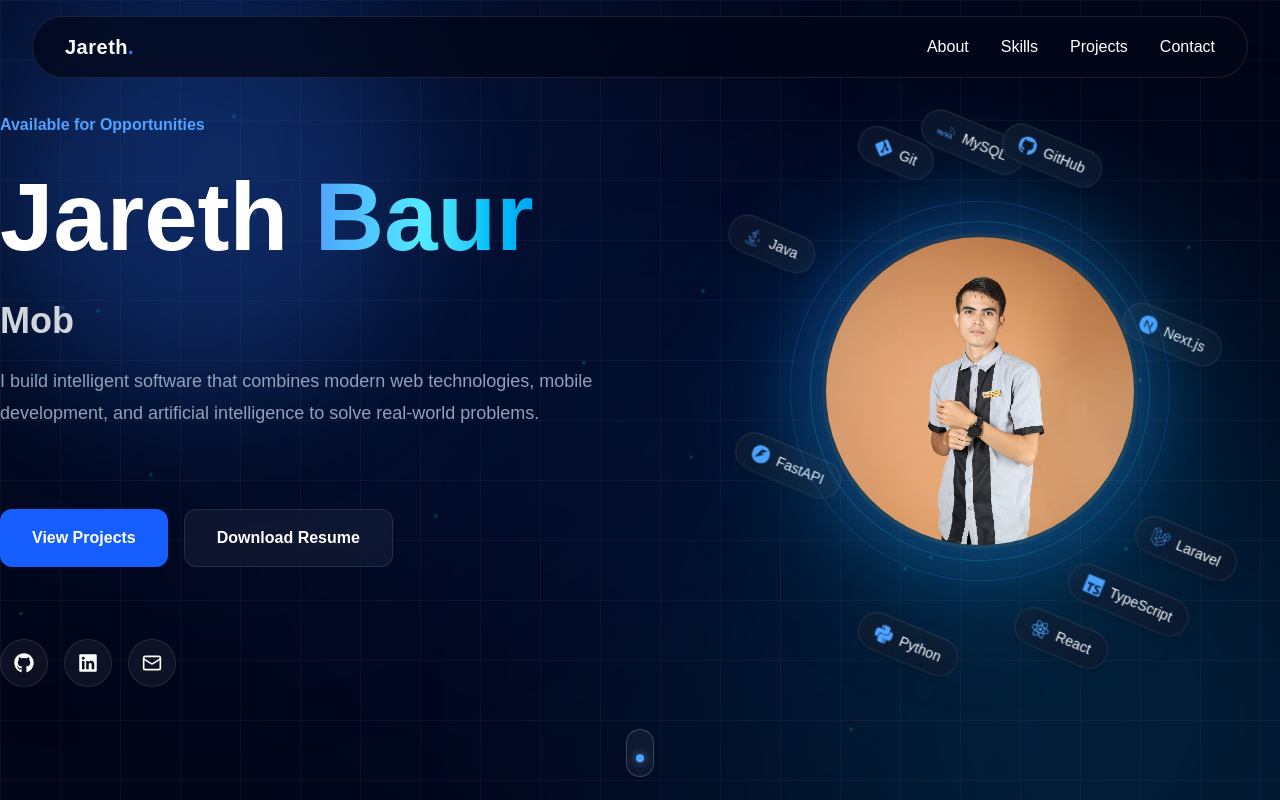
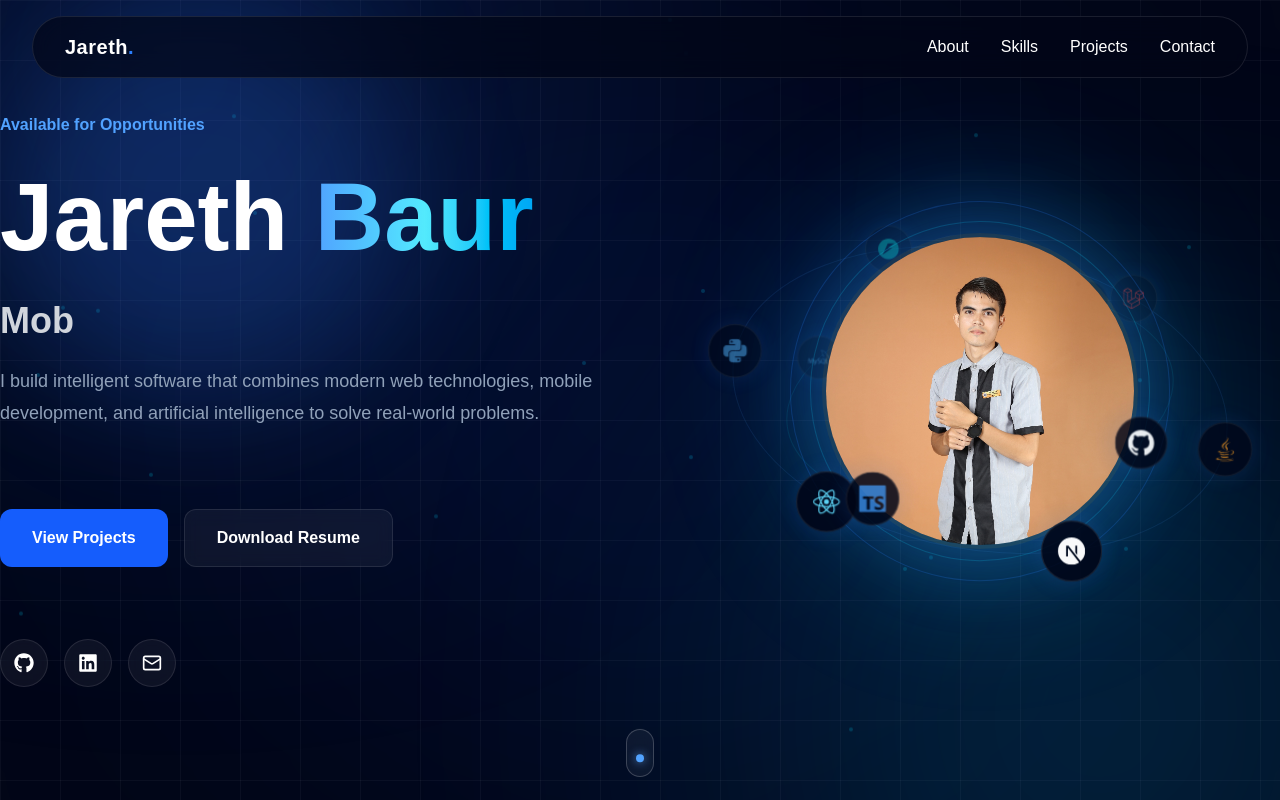
Before and after one commit to Jareth-Baur/my-portfolio, a Next.js app: page / in a window 1280 px wide. Shown: the top 800 px of the page. Built offline with nearby package versions, Linux system fonts and the light colour scheme.

Commit message:
feat: add orbiting tech icons to hero section

```diff
--- a/src/components/hero/FloatingBadge.tsx
+++ b/src/components/hero/FloatingBadge.tsx
@@ -4,7 +4,6 @@ import { motion } from "framer-motion";
 
 interface FloatingBadgeProps {
   icon: React.ReactNode;
-  title: string;
   className?: string;
   reverseDuration?: number;
   reverseDirection?: 1 | -1;
@@ -12,7 +11,6 @@ interface FloatingBadgeProps {
 
 export default function FloatingBadge({
   icon,
-  title,
   className = "",
   reverseDuration = 35,
   reverseDirection = -1,
@@ -20,12 +18,11 @@ export default function FloatingBadge({
   return (
     <motion.div
       whileHover={{
-        scale: 1.12,
-        y: -4,
+        scale: 1.25,
       }}
       animate={{
-        scale: [1, 1.03, 1],
         rotate: reverseDirection * 360,
+        scale: [1, 1.08, 1],
       }}
       transition={{
         rotate: {
@@ -42,28 +39,26 @@ export default function FloatingBadge({
       className={`
         absolute
         flex
+        h-14
+        w-14
         items-center
-        gap-2
+        justify-center
         rounded-full
         border
         border-white/10
-        bg-slate-900/70
-        px-4
-        py-2
+        bg-slate-900/80
         backdrop-blur-xl
         shadow-lg
         transition-all
         duration-300
-        hover:border-blue-400
-        hover:shadow-[0_0_30px_rgba(59,130,246,0.4)]
+        hover:border-blue-500
+        hover:shadow-[0_0_25px_rgba(59,130,246,.45)]
         ${className}
       `}
     >
-      <span className="text-lg text-blue-400">{icon}</span>
-
-      <span className="whitespace-nowrap text-sm font-medium">
-        {title}
-      </span>
+      <div className="text-3xl">
+        {icon}
+      </div>
     </motion.div>
   );
 }
--- a/src/components/hero/HeroImage.tsx
+++ b/src/components/hero/HeroImage.tsx
@@ -4,7 +4,7 @@ import { motion, useMotionValue, useSpring } from "framer-motion";
 import { useEffect } from "react";
 import Image from "next/image";
 
-import FloatingBadge from "./FloatingBadge";
+import OrbitIcon from "./OrbitIcon";
 
 import {
   SiNextdotjs,
@@ -19,6 +19,22 @@ import {
 } from "react-icons/si";
 
 import { FaJava } from "react-icons/fa6";
+
+const outerTechnologies = [
+  <SiNextdotjs key="next" className="text-white" />,
+  <SiReact key="react" className="text-[#61DAFB]" />,
+  <SiPython key="python" className="text-[#3776AB]" />,
+  <SiFastapi key="fastapi" className="text-[#009688]" />,
+  <SiLaravel key="laravel" className="text-[#FF2D20]" />,
+  <FaJava key="java" className="text-[#F89820]" />,
+];
+
+const innerTechnologies = [
+  <SiTypescript key="typescript" className="text-[#3178C6]" />,
+  <SiMysql key="mysql" className="text-[#4479A1]" />,
+  <SiGit key="git" className="text-[#F05032]" />,
+  <SiGithub key="github" className="text-white" />,
+];
 
 export default function HeroImage() {
   const mouseX = useMotionValue(0);
@@ -44,120 +60,89 @@ export default function HeroImage() {
 
     window.addEventListener("mousemove", move);
 
-    return () => window.removeEventListener("mousemove", move);
+    return () => {
+      window.removeEventListener("mousemove", move);
+    };
   }, [mouseX, mouseY]);
 
   return (
-    <div className="relative flex w-full items-center justify-center">
-      {/* Floating Tech Badges */}
-      <div className="pointer-events-none absolute inset-0">
-        {/* Outer Orbit */}
-        <motion.div
-          animate={{ rotate: 360 }}
-          transition={{
-            duration: 35,
-            repeat: Infinity,
-            ease: "linear",
-          }}
-          className="absolute inset-0"
+    <div className="relative flex min-h-[550px] w-full items-center justify-center overflow-visible">
+      {/* Orbit Paths */}
+      <div
+        className="
+          pointer-events-none
+          absolute
+          left-1/2
+          top-1/2
+          z-0
+          h-[300px]
+          w-[500px]
+          -translate-x-1/2
+          -translate-y-1/2
+          rotate-[10deg]
+          rounded-[50%]
+          border
+          border-blue-400/10
+        "
+      />
+
+      <div
+        className="
+          pointer-events-none
+          absolute
+          left-1/2
+          top-1/2
+          z-0
+          h-[210px]
+          w-[390px]
+          -translate-x-1/2
+          -translate-y-1/2
+          -rotate-[8deg]
+          rounded-[50%]
+          border
+          border-cyan-400/10
+        "
+      />
+
+      {/* Outer Orbit Icons */}
+      {outerTechnologies.map((icon, index) => (
+        <OrbitIcon
+          key={`outer-${index}`}
+          angle={(360 / outerTechnologies.length) * index}
+          radiusX={250}
+          radiusY={150}
+          duration={40}
+          tilt={10}
+          size={54}
         >
-          {/* Top */}
-          <FloatingBadge
-            icon={<SiNextdotjs />}
-            title="Next.js"
-            className="left-1/2 -top-8 -translate-x-1/2"
-            reverseDuration={35}
-            reverseDirection={-1}
-          />
+          {icon}
+        </OrbitIcon>
+      ))}
 
-          {/* Top Right */}
-          <FloatingBadge
-            icon={<SiLaravel />}
-            title="Laravel"
-            className="right-10 top-6"
-            reverseDuration={35}
-            reverseDirection={-1}
-          />
-
-          {/* Right Upper */}
-          <FloatingBadge
-            icon={<SiTypescript />}
-            title="TypeScript"
-            className="right-0 top-1/4"
-            reverseDuration={35}
-            reverseDirection={-1}
-          />
-
-          {/* Right */}
-          <FloatingBadge
-            icon={<SiReact />}
-            title="React"
-            className="right-0 top-1/2 -translate-y-1/2"
-            reverseDuration={35}
-            reverseDirection={-1}
-          />
-
-          {/* Bottom Right */}
-          <FloatingBadge
-            icon={<SiPython />}
-            title="Python"
-            className="right-10 bottom-6"
-            reverseDuration={35}
-            reverseDirection={-1}
-          />
-
-          {/* Bottom */}
-          <FloatingBadge
-            icon={<SiFastapi />}
-            title="FastAPI"
-            className="left-1/2 -translate-x-1/2 -bottom-8"
-            reverseDuration={35}
-            reverseDirection={-1}
-          />
-
-          {/* Bottom Left */}
-          <FloatingBadge
-            icon={<FaJava />}
-            title="Java"
-            className="left-10 bottom-6"
-            reverseDuration={35}
-            reverseDirection={-1}
-          />
-
-          {/* Left */}
-          <FloatingBadge
-            icon={<SiGit />}
-            title="Git"
-            className="left-0 top-1/2 -translate-y-1/2"
-            reverseDuration={35}
-            reverseDirection={-1}
-          />
-
-          {/* Left Upper */}
-          <FloatingBadge
-            icon={<SiMysql />}
-            title="MySQL"
-            className="left-0 top-1/4"
-            reverseDuration={35}
-            reverseDirection={-1}
-          />
-
-          {/* Upper Left */}
-          <FloatingBadge
-            icon={<SiGithub />}
-            title="GitHub"
-            className="left-10 top-6"
-            reverseDuration={35}
-            reverseDirection={-1}
-          />
-        </motion.div>
-      </div>
+      {/* Inner Orbit Icons */}
+      {innerTechnologies.map((icon, index) => (
+        <OrbitIcon
+          key={`inner-${index}`}
+          angle={
+            (360 / innerTechnologies.length) * index +
+            360 / innerTechnologies.length / 2
+          }
+          radiusX={195}
+          radiusY={105}
+          duration={30}
+          tilt={-8}
+          size={48}
+        >
+          {icon}
+        </OrbitIcon>
+      ))}
 
       {/* Profile */}
       <motion.div
         style={{
           rotateX,
           rotateY,
+          zIndex: 20,
         }}
         animate={{
           y: [0, -10, 0],
@@ -167,30 +152,57 @@ export default function HeroImage() {
           repeat: Infinity,
           ease: "easeInOut",
         }}
-        className="relative h-64 w-64 sm:h-72 sm:w-72 md:h-80 md:w-80 lg:h-[380px] lg:w-[380px]"
+        className="
+          relative
+          h-64
+          w-64
+          sm:h-72
+          sm:w-72
+          md:h-80
+          md:w-80
+          lg:h-[380px]
+          lg:w-[380px]
+        "
       >
         {/* Glow */}
         <div className="absolute inset-0 rounded-full bg-gradient-to-br from-blue-500/30 via-cyan-400/20 to-sky-500/30 blur-3xl" />
 
         {/* Rotating Rings */}
         <motion.div
-          animate={{ rotate: 360 }}
+          animate={{
+            rotate: 360,
+          }}
           transition={{
             duration: 30,
             repeat: Infinity,
             ease: "linear",
           }}
-          className="absolute inset-0 rounded-full border border-blue-500/20"
+          className="
+            absolute
+            inset-0
+            rounded-full
+            border
+            border-blue-500/20
+          "
         />
 
         <motion.div
-          animate={{ rotate: 360 }}
+          animate={{
+            rotate: 360,
+          }}
           transition={{
             duration: 20,
             repeat: Infinity,
             ease: "linear",
           }}
-          className="absolute inset-4 rounded-full border border-cyan-400/20 sm:inset-5"
+          className="
+            absolute
+            inset-4
+            rounded-full
+            border
+            border-cyan-400/20
+            sm:inset-5
+          "
         />
 
         <motion.div
@@ -202,17 +214,44 @@ export default function HeroImage() {
             repeat: Infinity,
             ease: "easeInOut",
           }}
-          className="absolute inset-8 rounded-full border border-white/10 sm:inset-10"
+          className="
+            absolute
+            inset-8
+            rounded-full
+            border
+            border-white/10
+            sm:inset-10
+          "
         />
 
         {/* Profile Image */}
-        <div className="absolute inset-6 overflow-hidden rounded-full border-4 border-white/10 shadow-[0_0_80px_rgba(59,130,246,0.35)] transition-all duration-500 hover:scale-105 hover:border-blue-400 hover:shadow-[0_0_120px_rgba(59,130,246,0.7)] sm:inset-8">
+        <div
+          className="
+            absolute
+            inset-6
+            overflow-hidden
+            rounded-full
+            border-4
+            border-white/10
+            shadow-[0_0_80px_rgba(59,130,246,0.35)]
+            transition-all
+            duration-500
+            hover:scale-105
+            hover:border-blue-400
+            hover:shadow-[0_0_120px_rgba(59,130,246,0.7)]
+            sm:inset-8
+          "
+        >
           <Image
             src="/next.JPG"
             alt="Jareth Baur"
             fill
             priority
-            sizes="(max-width: 640px) 256px, (max-width: 768px) 320px, 380px"
+            sizes="
+              (max-width: 640px) 256px,
+              (max-width: 768px) 320px,
+              380px
+            "
             className="object-cover"
           />
         </div>
--- /dev/null
+++ b/src/components/hero/OrbitIcon.tsx
@@ -0,0 +1,129 @@
+"use client";
+
+import {
+  motion,
+  useMotionValue,
+  useTransform,
+  animate,
+} from "framer-motion";
+import { useEffect } from "react";
+
+interface OrbitIconProps {
+  children: React.ReactNode;
+  angle: number;
+  radiusX: number;
+  radiusY: number;
+  duration: number;
+  tilt?: number;
+  size?: number;
+}
+
+export default function OrbitIcon({
+  children,
+  angle,
+  radiusX,
+  radiusY,
+  duration,
+  tilt = 0,
+  size = 52,
+}: OrbitIconProps) {
+  const progress = useMotionValue(angle);
+
+  useEffect(() => {
+    const controls = animate(progress, angle + 360, {
+      duration,
+      repeat: Infinity,
+      ease: "linear",
+    });
+
+    return () => controls.stop();
+  }, [progress, angle, duration]);
+
+  const x = useTransform(progress, (value) => {
+    const radians = (value * Math.PI) / 180;
+
+    const baseX = Math.cos(radians) * radiusX;
+    const baseY = Math.sin(radians) * radiusY;
+
+    const tiltRadians = (tilt * Math.PI) / 180;
+
+    return (
+      baseX * Math.cos(tiltRadians) -
+      baseY * Math.sin(tiltRadians)
+    );
+  });
+
+  const y = useTransform(progress, (value) => {
+    const radians = (value * Math.PI) / 180;
+
+    const baseX = Math.cos(radians) * radiusX;
+    const baseY = Math.sin(radians) * radiusY;
+
+    const tiltRadians = (tilt * Math.PI) / 180;
+
+    return (
+      baseX * Math.sin(tiltRadians) +
+      baseY * Math.cos(tiltRadians)
+    );
+  });
+
+  // Bottom half = front of profile
+  // Top half = behind profile
+  const zIndex = useTransform(progress, (value) => {
+    const radians = (value * Math.PI) / 180;
+
+    return Math.sin(radians) > 0 ? 30 : 5;
+  });
+
+  // Icons become slightly larger when coming toward the viewer
+  const scale = useTransform(progress, (value) => {
+    const radians = (value * Math.PI) / 180;
+    const depth = Math.sin(radians);
+
+    return 0.85 + ((depth + 1) / 2) * 0.3;
+  });
+
+  // Back icons become slightly dimmer
+  const opacity = useTransform(progress, (value) => {
+    const radians = (value * Math.PI) / 180;
+    const depth = Math.sin(radians);
+
+    return 0.55 + ((depth + 1) / 2) * 0.45;
+  });
+
+  return (
+    <motion.div
+      className="pointer-events-none absolute left-1/2 top-1/2"
+      style={{
+        x,
+        y,
+        scale,
+        opacity,
+        zIndex,
+        width: size,
+        height: size,
+        marginLeft: -size / 2,
+        marginTop: -size / 2,
+      }}
+    >
+      <div
+        className="
+          flex
+          h-full
+          w-full
+          items-center
+          justify-center
+          rounded-full
+          border
+          border-white/10
+          bg-slate-950/90
+          text-2xl
+          shadow-[0_0_25px_rgba(59,130,246,0.2)]
+          backdrop-blur-xl
+        "
+      >
+        {children}
+      </div>
+    </motion.div>
+  );
+}
```
Also changed, not shown: src/components/hero/Orbit.tsx (added, +48 -0 lines).
